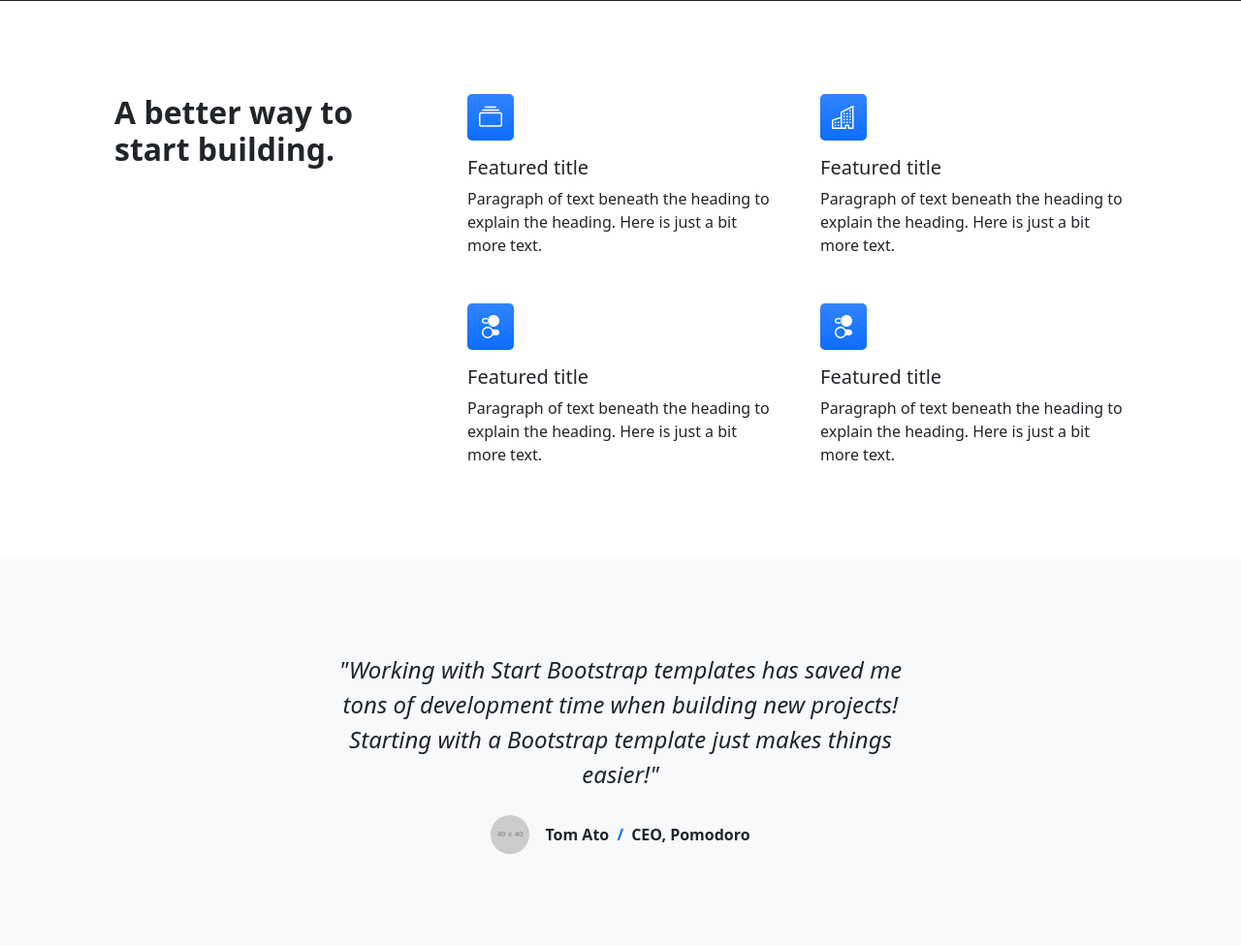
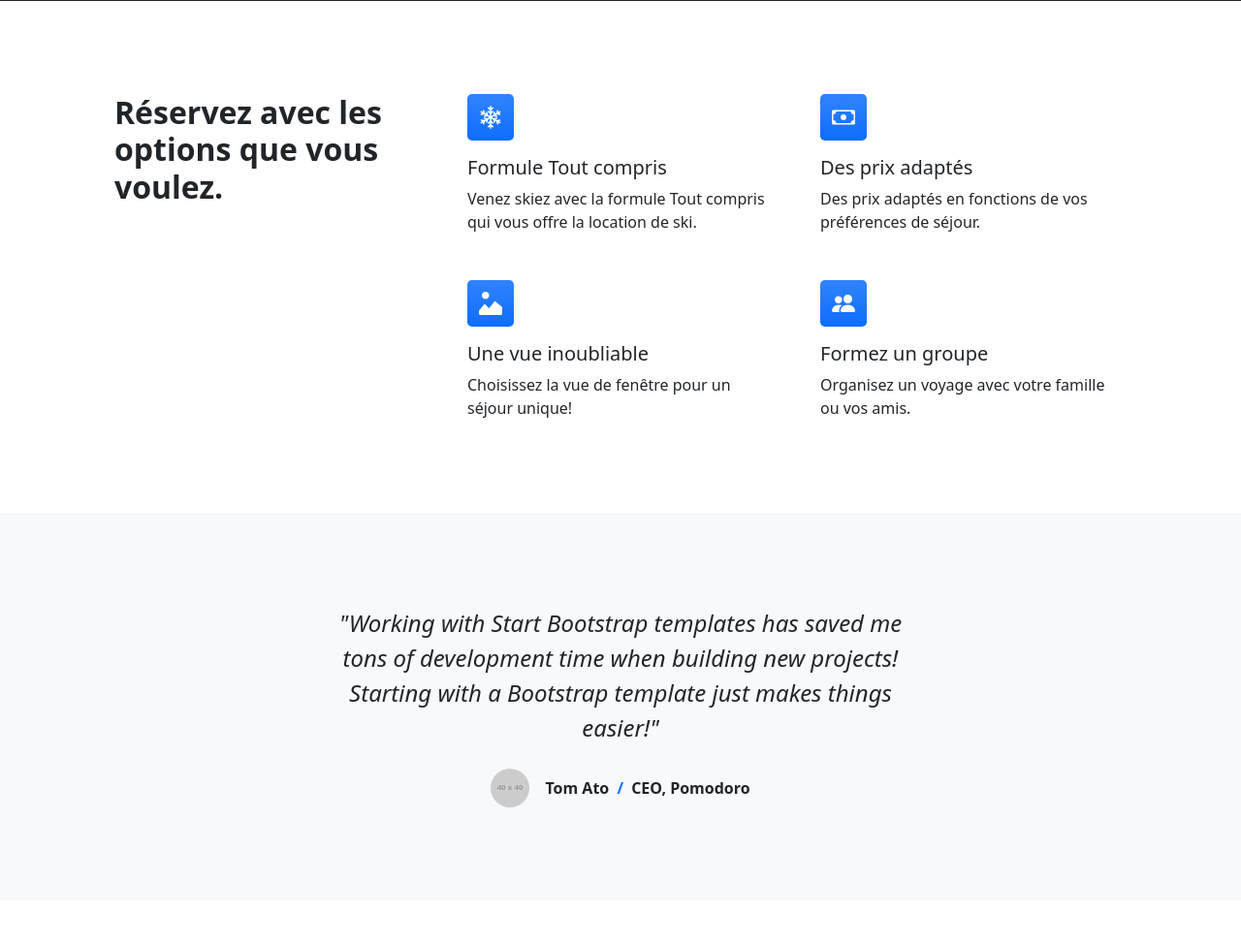
Before and after one commit to Berachem/Ski-Low-Cost, a PHP site: page / in a window 1280 px wide. Shown: the part 595-1571 px from the top of the page at 97% size. Run offline with PHP 8.4, Linux system fonts and the light colour scheme; grey boxes labelled with a size stand in for pictures from a placeholder-image service; some libraries are stand-ins or nearby versions.

Commit message:
changements index php

```diff
--- a/index.php
+++ b/index.php
@@ -24,28 +24,28 @@ include('includes/header.inc.html')
             <section class="py-5" id="features">
                 <div class="container px-5 my-5">
                     <div class="row gx-5">
-                        <div class="col-lg-4 mb-5 mb-lg-0"><h2 class="fw-bolder mb-0">A better way to start building.</h2></div>
+                        <div class="col-lg-4 mb-5 mb-lg-0"><h2 class="fw-bolder mb-0">Réservez avec les options que vous voulez.</h2></div>
                         <div class="col-lg-8">
                             <div class="row gx-5 row-cols-1 row-cols-md-2">
                                 <div class="col mb-5 h-100">
-                                    <div class="feature bg-primary bg-gradient text-white rounded-3 mb-3"><i class="bi bi-collection"></i></div>
-                                    <h2 class="h5">Featured title</h2>
-                                    <p class="mb-0">Paragraph of text beneath the heading to explain the heading. Here is just a bit more text.</p>
+                                    <div class="feature bg-primary bg-gradient text-white rounded-3 mb-3"><i class="bi bi-snow2"></i></div>
+                                    <h2 class="h5">Formule Tout compris</h2>
+                                    <p class="mb-0">Venez skiez avec la formule Tout compris qui vous offre la location de ski.</p>
                                 </div>
                                 <div class="col mb-5 h-100">
-                                    <div class="feature bg-primary bg-gradient text-white rounded-3 mb-3"><i class="bi bi-building"></i></div>
-                                    <h2 class="h5">Featured title</h2>
-                                    <p class="mb-0">Paragraph of text beneath the heading to explain the heading. Here is just a bit more text.</p>
+                                    <div class="feature bg-primary bg-gradient text-white rounded-3 mb-3"><i class="bi bi-cash"></i></div>
+                                    <h2 class="h5">Des prix adaptés</h2>
+                                    <p class="mb-0">Des prix adaptés en fonctions de vos préférences de séjour.</p>
                                 </div>
                                 <div class="col mb-5 mb-md-0 h-100">
-                                    <div class="feature bg-primary bg-gradient text-white rounded-3 mb-3"><i class="bi bi-toggles2"></i></div>
-                                    <h2 class="h5">Featured title</h2>
-                                    <p class="mb-0">Paragraph of text beneath the heading to explain the heading. Here is just a bit more text.</p>
+                                    <div class="feature bg-primary bg-gradient text-white rounded-3 mb-3"><i class="bi bi-image-alt"></i></div>
+                                    <h2 class="h5">Une vue inoubliable</h2>
+                                    <p class="mb-0">Choisissez la vue de fenêtre pour un séjour unique!</p>
                                 </div>
                                 <div class="col h-100">
-                                    <div class="feature bg-primary bg-gradient text-white rounded-3 mb-3"><i class="bi bi-toggles2"></i></div>
-                                    <h2 class="h5">Featured title</h2>
-                                    <p class="mb-0">Paragraph of text beneath the heading to explain the heading. Here is just a bit more text.</p>
+                                    <div class="feature bg-primary bg-gradient text-white rounded-3 mb-3"><i class="bi bi-people-fill"></i></div>
+                                    <h2 class="h5">Formez un groupe </h2>
+                                    <p class="mb-0">Organisez un voyage avec votre famille ou vos amis.</p>
                                 </div>
                             </div>
                         </div>
```
